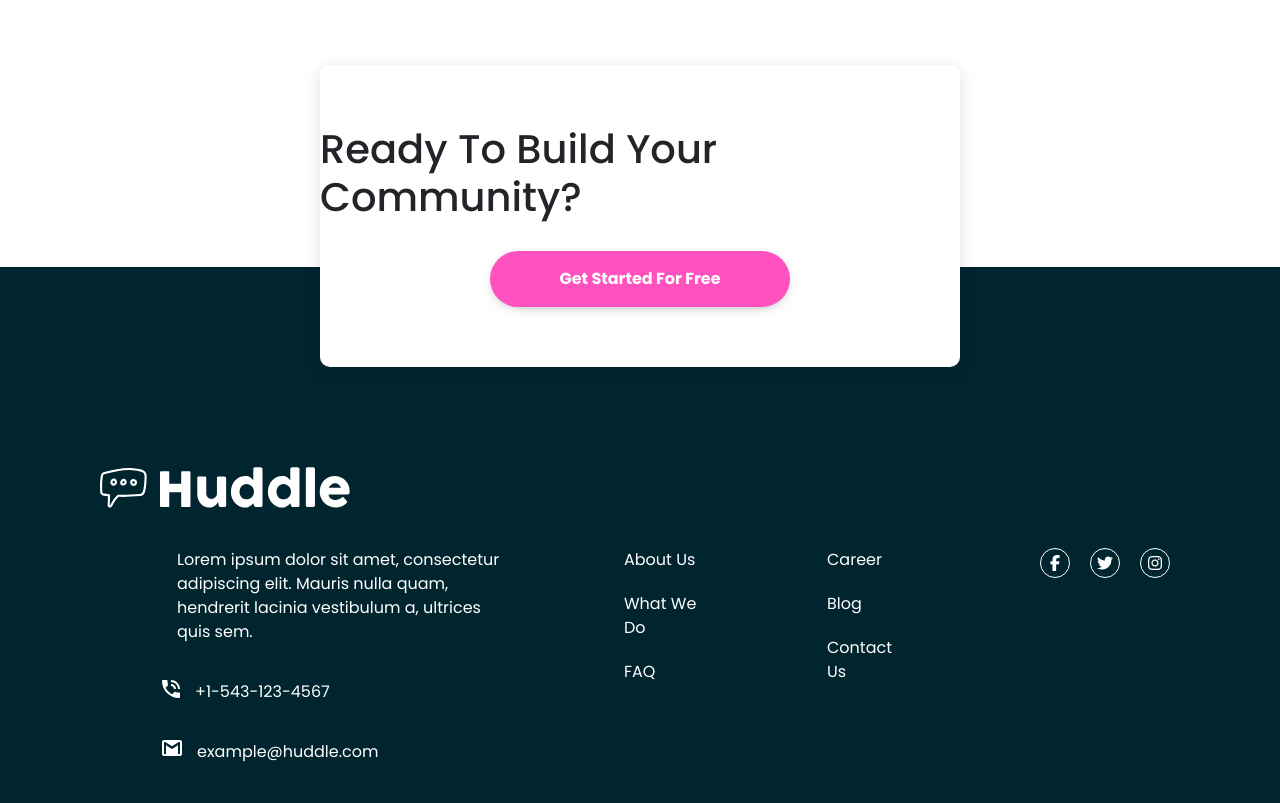
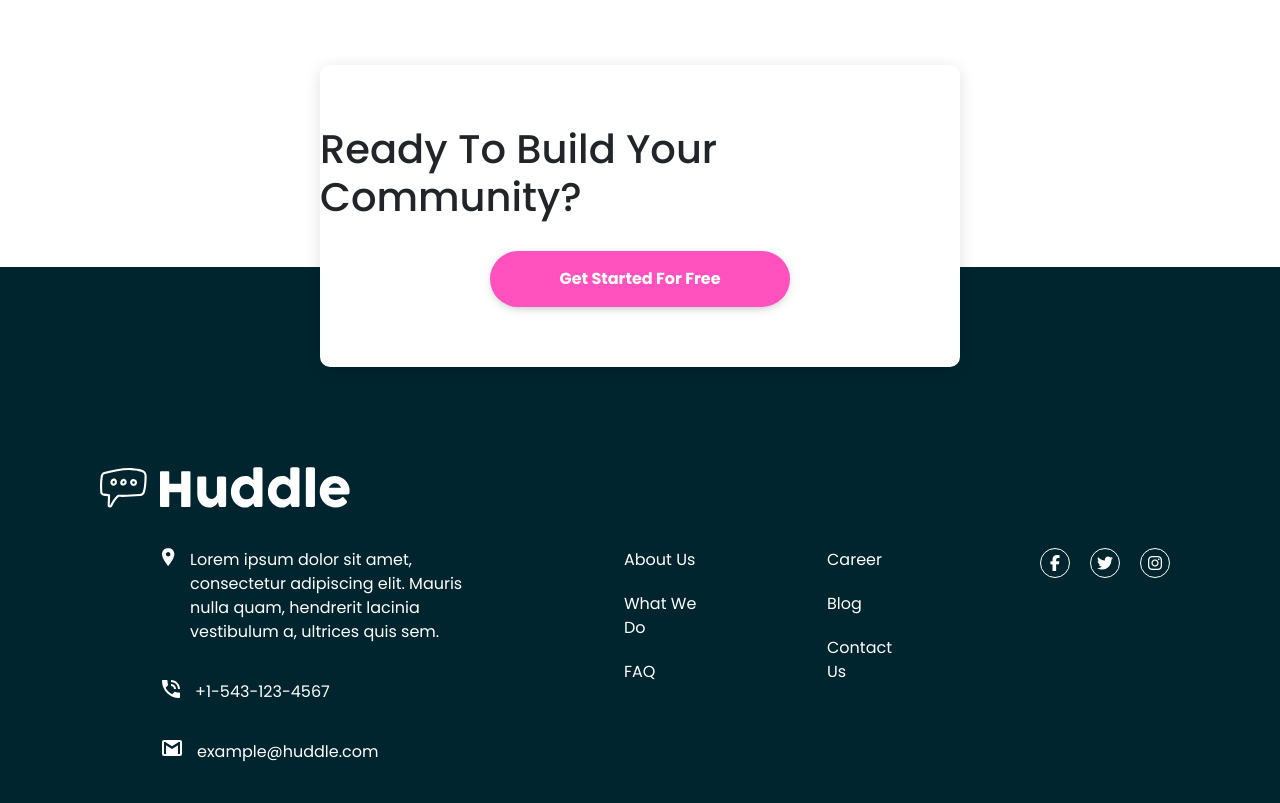
Before and after one commit to abdelkodosfathy/Huddle, a plain HTML site: page index.html in a window 1280 px wide. Shown: the part 2554-3357 px from the top of the page. Drawn offline with nearby package versions, Linux system fonts and the light colour scheme; the site is published under a folder, as on GitHub Pages, so addresses that start at the root find nothing.

Commit message:
fix location

```diff
--- a/index.html
+++ b/index.html
@@ -80,7 +80,7 @@
         <ul>
           <li>
             <div class="info location">
-              <img src="/images/icon-location.svg" alt="">
+              <img src="./images/icon-location.svg" alt="">
               <p>
                 Lorem ipsum dolor sit amet, consectetur adipiscing elit. Mauris nulla quam, hendrerit lacinia vestibulum a, ultrices quis sem.
               </p>
```
